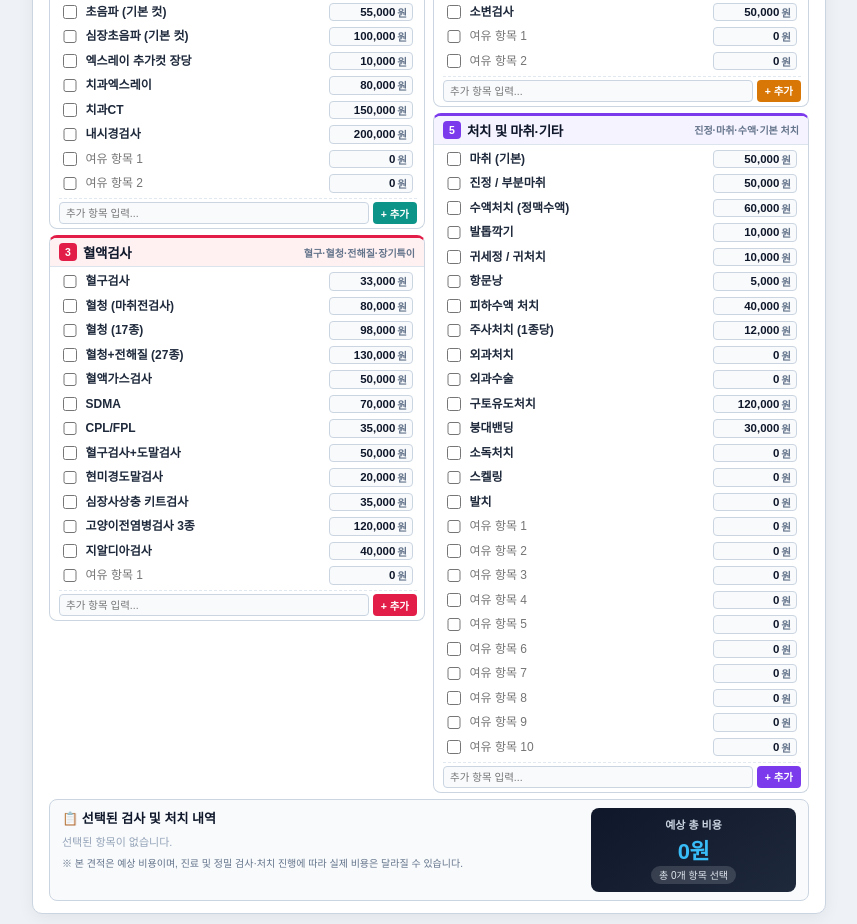
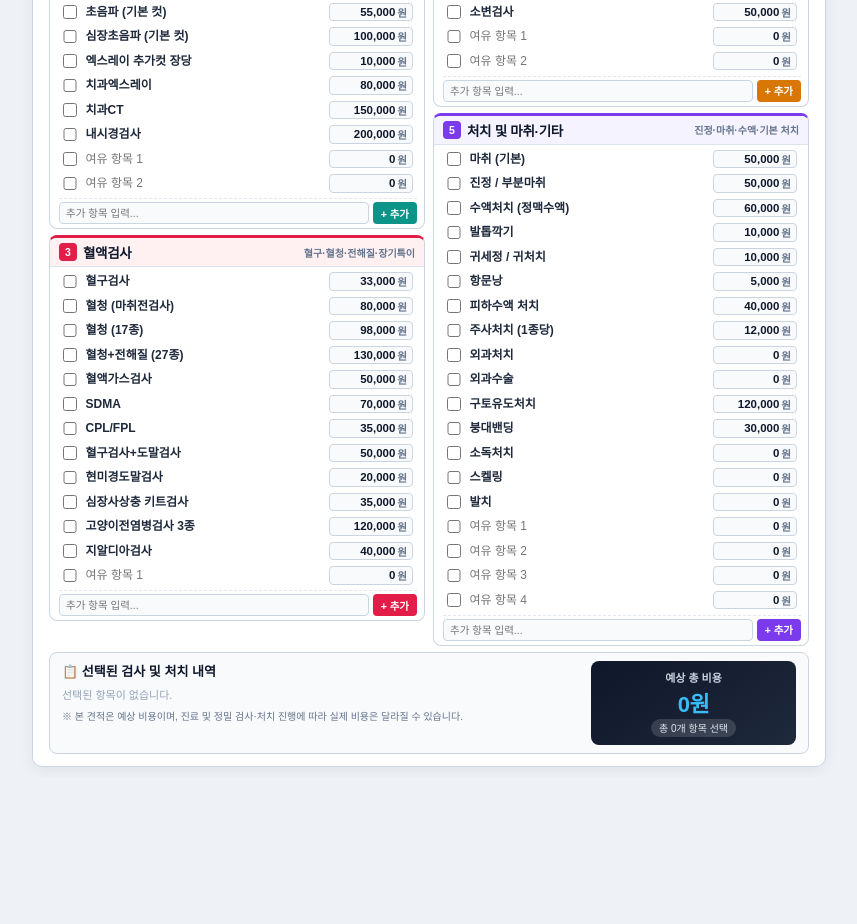
Before and after one commit to yurmgirl-oss/pet-hospital-reception, a plain HTML site: page public/price.html in a window 1280 px wide. Shown: the part 466-1390 px from the top of the page, without its empty margins (211-1068 px from the left). After the commit the page ends 1243 px from the top, so only its background shows below. Drawn offline with nearby package versions, Linux system fonts and the light colour scheme.

Commit message:
Update price.html

```diff
--- a/public/price.html
+++ b/public/price.html
@@ -824,7 +824,7 @@ const categories = [
       { name: '스켈링', price: 0 },
       { name: '발치', price: 0 }
     ],
-    extra: 10
+    extra: 4
   }
 ];
 
```
